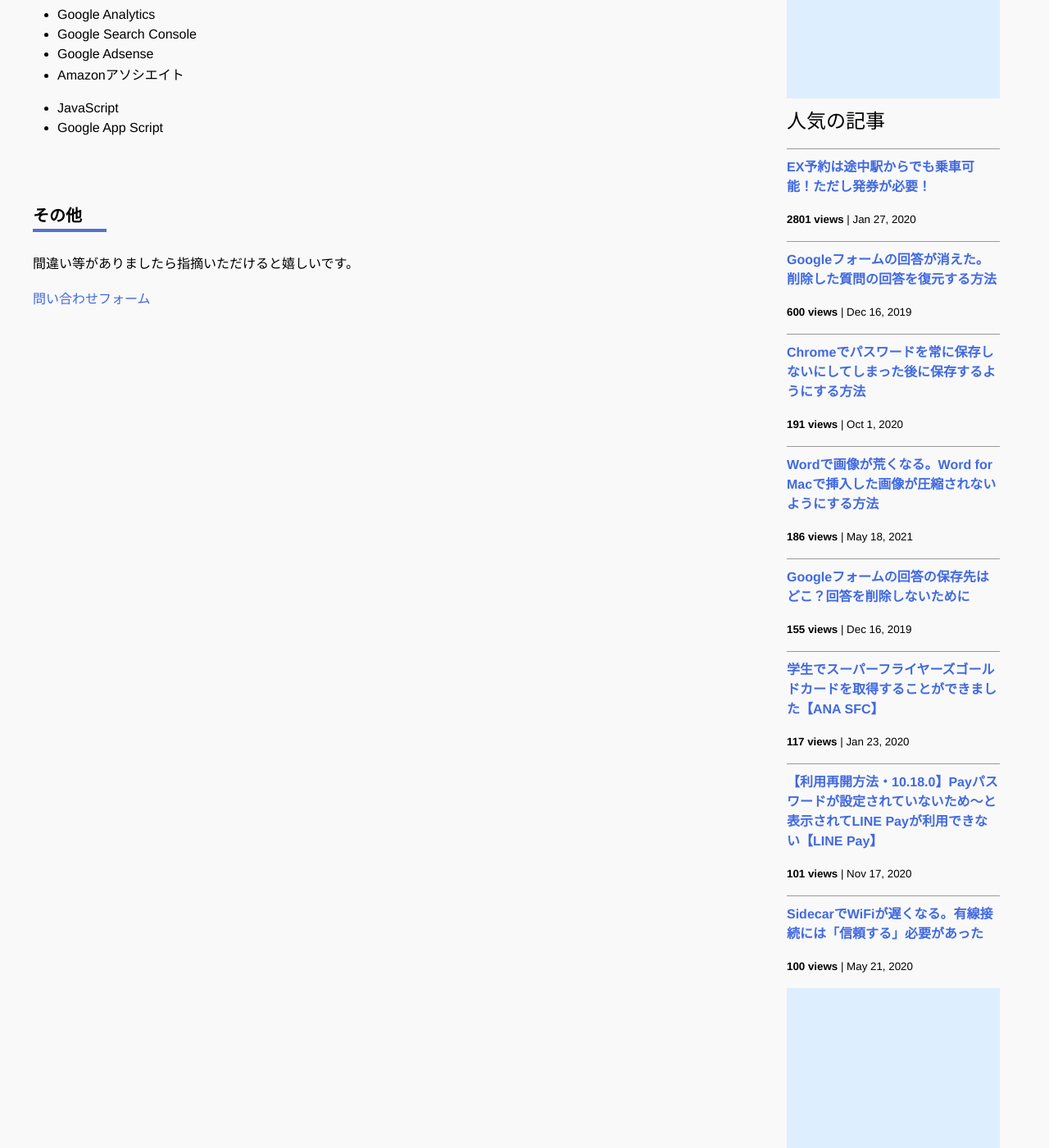
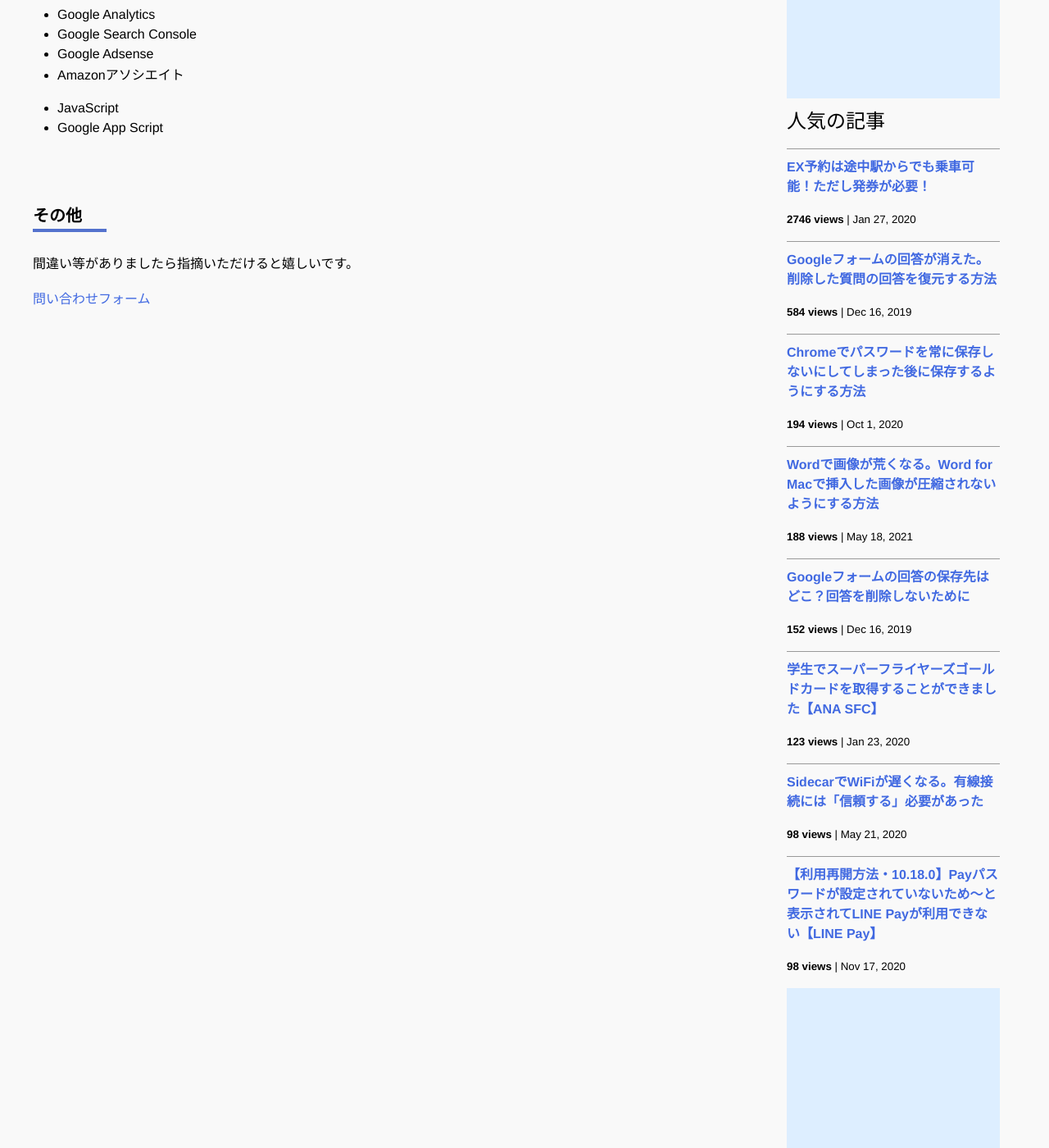
Before and after one commit to iwanaminami/shoyaiwaname, a Jekyll site: the page built from about.markdown, in a window 1280 px wide and 1400 px high, scrolled down 693 px. Shown: the whole window at 82% size. Built offline with Jekyll 4.4.1, drawn with Linux system fonts in a browser that asks for light colours; nearby versions of some CDN libraries; comment, search, counter and statistics services are not loaded.

Commit message:
a new commit message

```diff
--- a/_data/popularposts.yml
+++ b/_data/popularposts.yml
@@ -1,17 +1,17 @@
 side:
-  - view: 2801
+  - view: 2746
     url: /2020/01/27/ex-rideontheway.html
-  - view: 600
+  - view: 584
     url: /2019/12/16/restore-googleform.html
-  - view: 191
+  - view: 194
     url: /2020/10/01/googlepassword.html
-  - view: 186
+  - view: 188
     url: /2021/05/18/image-compression-word.html
-  - view: 155
+  - view: 152
     url: /2019/12/16/googleform-answers.html
-  - view: 117
+  - view: 123
     url: /2020/01/23/sfcgold.html
-  - view: 101
+  - view: 98
+    url: /2020/05/21/sidecar-via-cable.html
+  - view: 98
     url: /2020/11/17/linepay.html
-  - view: 100
-    url: /2020/05/21/sidecar-via-cable.html
```
